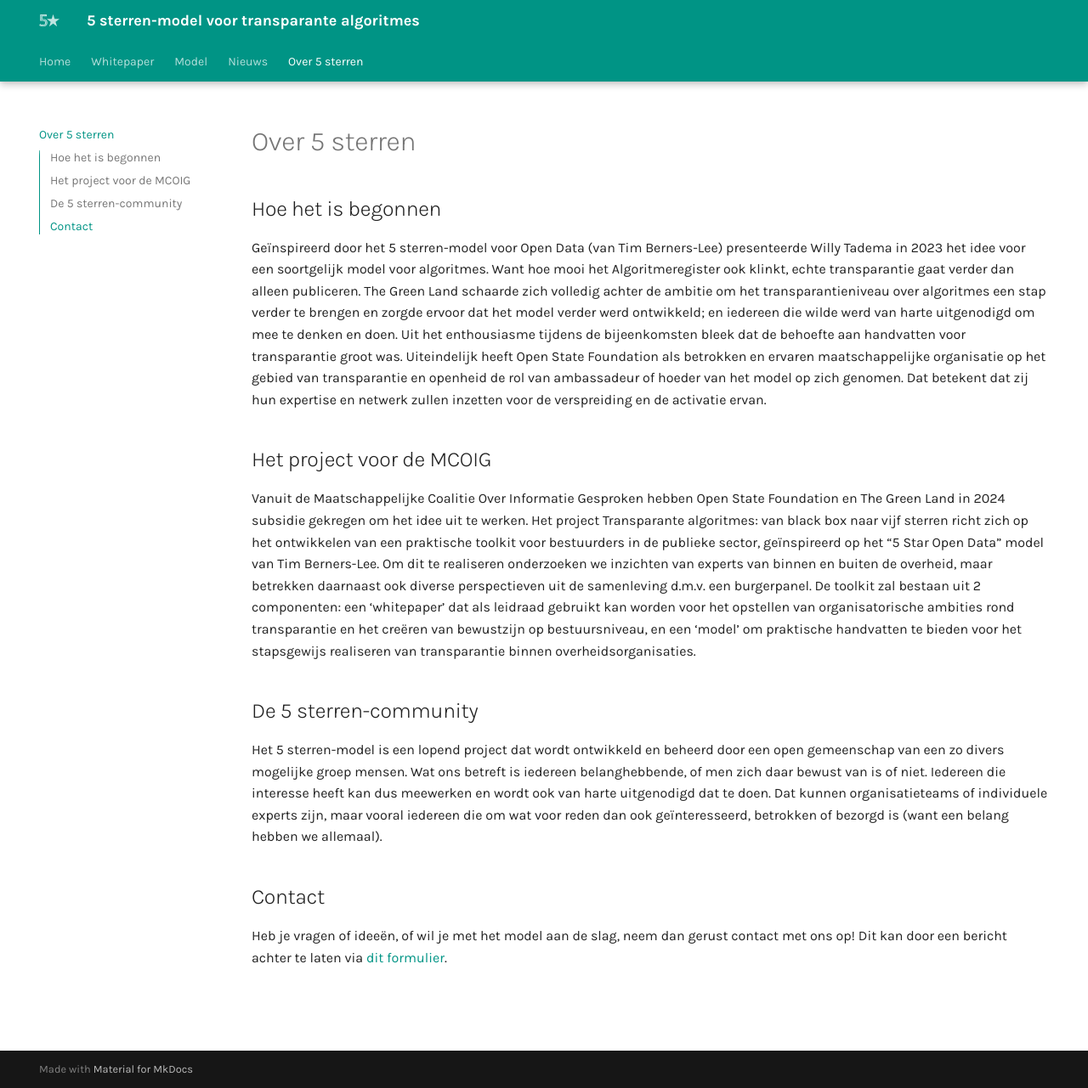
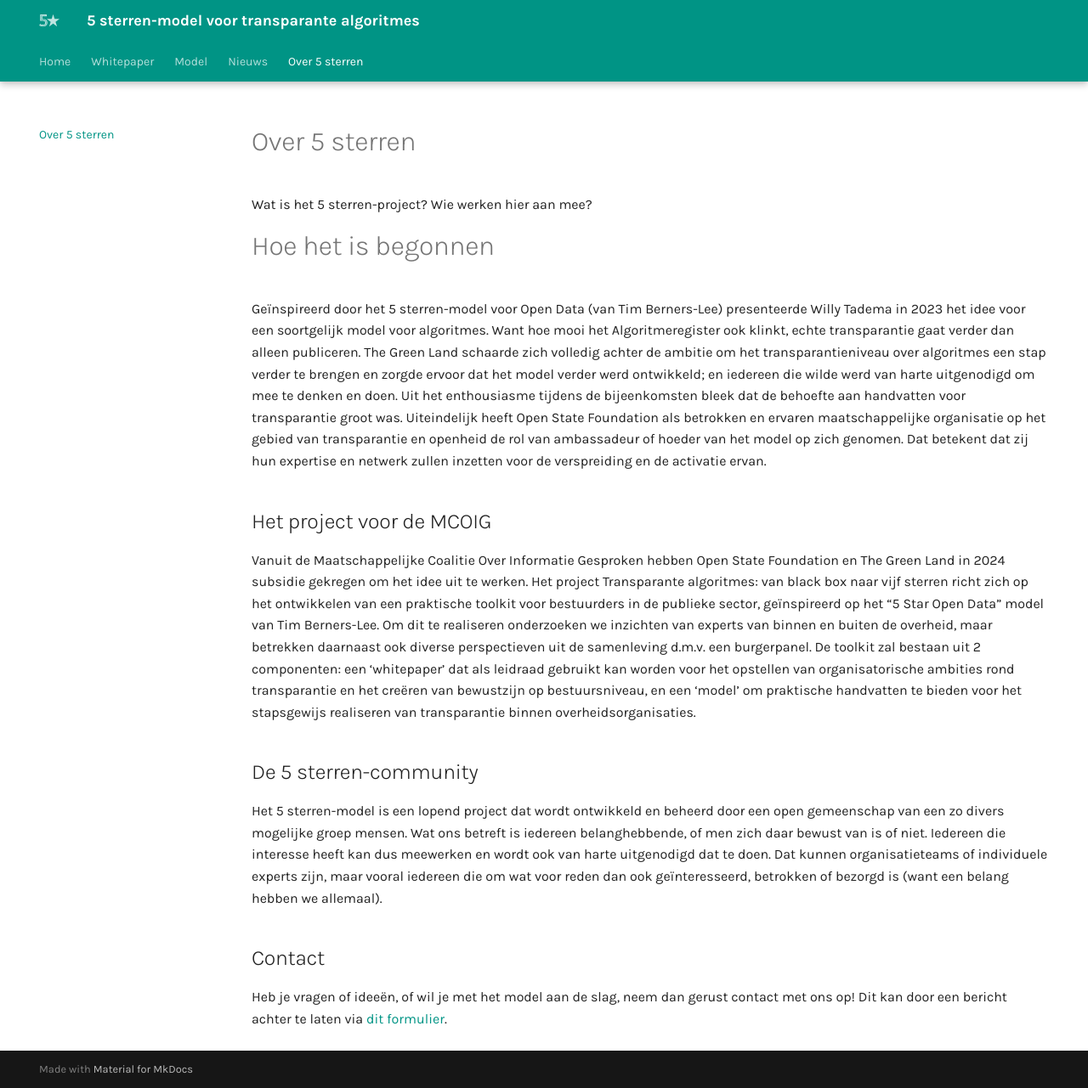
Before and after one commit to thegreenland/5-sterren-toolkit, an MkDocs documentation site: the page built from docs/about.md, in a window 1280 px wide and 1281 px high. Shown: the whole window at 85% size. Built offline with MkDocs 1.6.1 and Material for MkDocs 9.7.7, drawn with Linux system fonts in a browser that asks for light colours.

Commit message:
Update about.md

```diff
--- a/docs/about.md
+++ b/docs/about.md
@@ -1,6 +1,8 @@
 # Over 5 sterren
 
-## Hoe het is begonnen
+Wat is het 5 sterren-project? Wie werken hier aan mee?
+
+# Hoe het is begonnen
 
 Geïnspireerd door het 5 sterren-model voor Open Data (van Tim Berners-Lee) presenteerde Willy Tadema in 2023 het idee voor een soortgelijk model voor algoritmes. Want hoe mooi het Algoritmeregister ook klinkt, echte transparantie gaat verder dan alleen publiceren. The Green Land schaarde zich volledig achter de ambitie om het transparantieniveau over algoritmes een stap verder te brengen en zorgde ervoor dat het model verder werd ontwikkeld; en iedereen die wilde werd van harte uitgenodigd om mee te denken en doen. Uit het enthousiasme tijdens de bijeenkomsten bleek dat de behoefte aan handvatten voor transparantie groot was. Uiteindelijk heeft Open State Foundation als betrokken en ervaren maatschappelijke organisatie op het gebied van transparantie en openheid de rol van ambassadeur of hoeder van het model op zich genomen. Dat betekent dat zij hun expertise en netwerk zullen inzetten voor de verspreiding en de activatie ervan.
 
```
